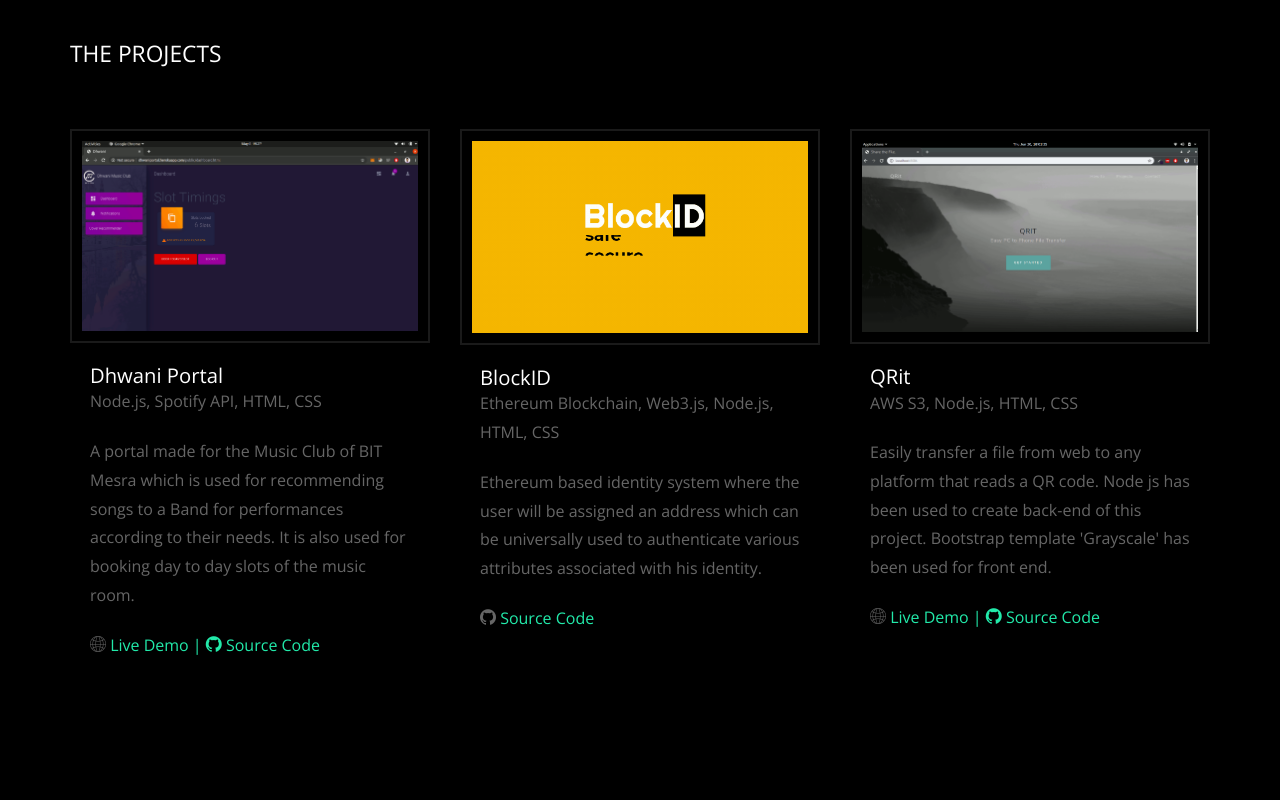
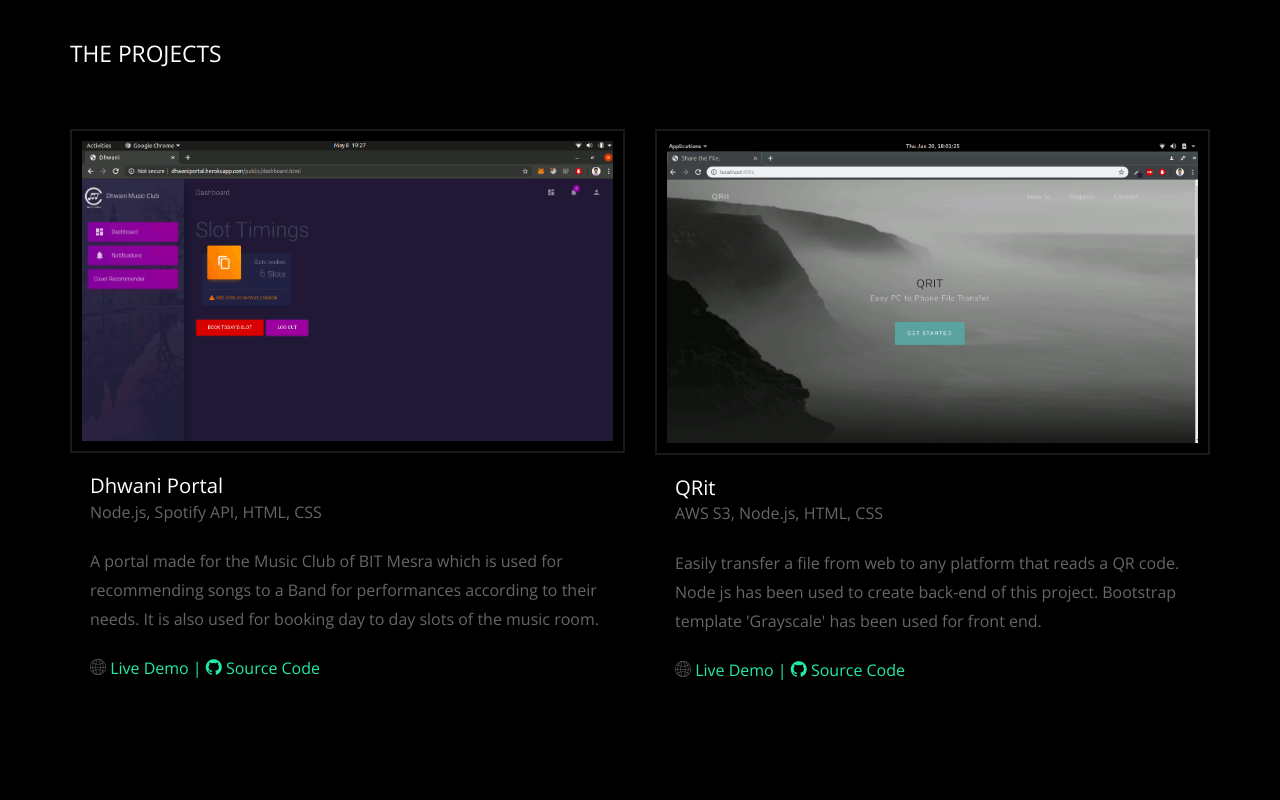
Before and after one commit to yg-sys/yg-sys.github.io, a plain HTML site: page index.html in a window 1280 px wide. Shown: the part 1340-2140 px from the top of the page. Drawn offline with nearby package versions, Linux system fonts and the light colour scheme; a script that the page names is missing; files whose address does not match are found by name.

Commit message:
removed blockid

```diff
--- a/index.html
+++ b/index.html
@@ -154,7 +154,7 @@
         </div>
       </div>
       <div class="row">
-        <div class="col-md-4 probootstrap-animate">
+        <div class="col-md-6 probootstrap-animate">
           <div class="probootstrap-card">
             <div class="probootstrap-card-media">
               <a href=""><img src="img/project-1.gif" class="img-responsive img-border" alt="dhwani-portal"></a>
@@ -174,22 +174,8 @@
             </div>
           </div>
         </div>
-        <div class="col-md-4 probootstrap-animate">
-          <div class="probootstrap-card">
-            <div class="probootstrap-card-media">
-              <a href=""><img src="img/project-2.gif" class="img-responsive img-border" alt="project-2"></a>
-            </div>
-            <div class="probootstrap-card-text">
-              <h2 class="probootstrap-card-heading mb0">BlockID</h2>
-              <p class="category">Ethereum Blockchain, Web3.js, Node.js, HTML, CSS</p>
-              <p>Ethereum based identity system where the user will be assigned an address which can be universally used
-                to authenticate various attributes associated with his identity.</p>
-              <p><span class="icon"><i class="icon-github2"></i>&nbsp;</span><a href="https://github.com/ygyash/blockid"
-                  target="_blank">Source Code</a></a></p>
-            </div>
-          </div>
-        </div>
-        <div class="col-md-4 probootstrap-animate">
+
+        <div class="col-md-6 probootstrap-animate">
           <div class="probootstrap-card">
             <div class="probootstrap-card-media">
               <a href=""><img src="img/project-3.gif" class="img-responsive img-border" alt="project-3"></a>
```
